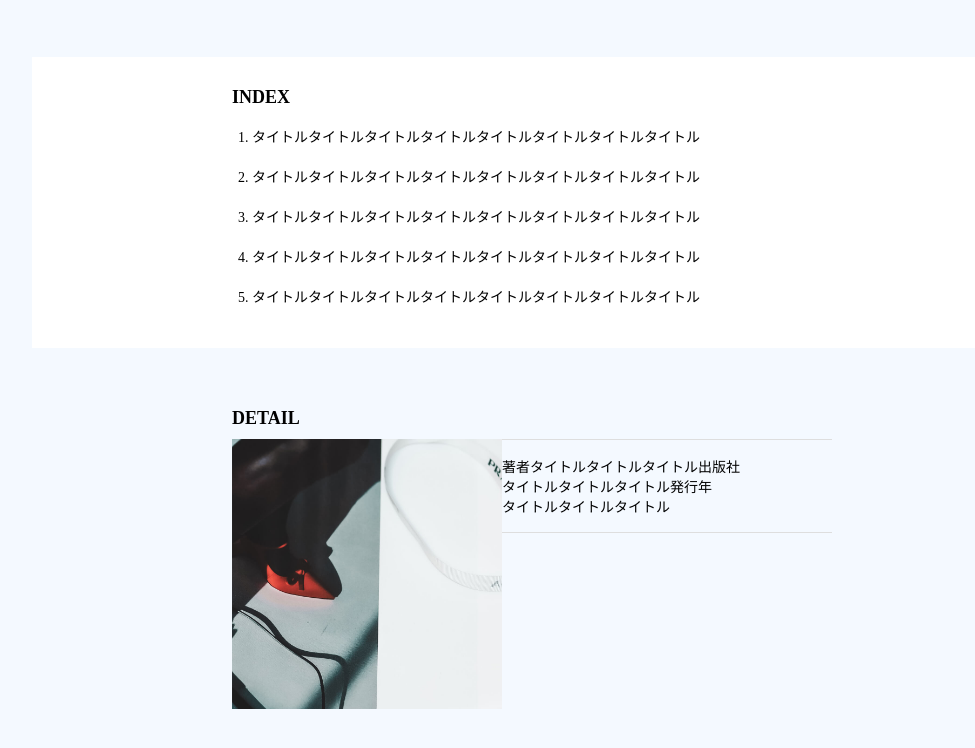
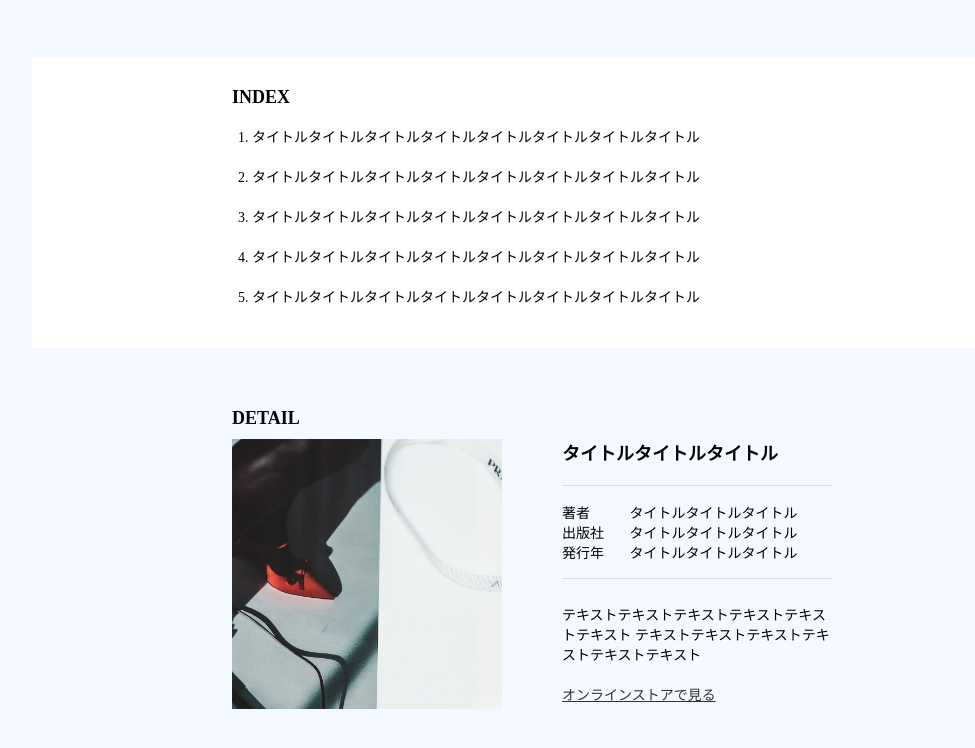
Before and after one commit to minesyouto/Photo-book, a plain HTML site: page index.html in a window 1280 px wide. Shown: the part 488-1236 px from the top of the page, without its empty margins (108-1083 px from the left). Before the commit the page ends 1197 px from the top, so only its background shows below. Drawn offline with Linux system fonts and the light colour scheme; some packages are replaced by stand-ins of ours.

Commit message:
答えペースト

```diff
--- a/css/style.css
+++ b/css/style.css
@@ -59,13 +59,24 @@ html {
 
 /* detail */
 
-#content img {
-    width: 270px;
+#detail {
+    margin-bottom: 100px;
   }
-#content {
+  #detail .content {
     display: flex;
   }
-#section-text dl {
+  #detail .content .title {
+    font-size: 1.125rem;
+    font-weight: bold;
+  }
+  #detail .content .img {
+    width: 270px;
+    margin-right: 60px;
+  }
+  #detail .content .text p {
+    margin-bottom: 20px;
+  }
+  #detail .content dl {
     display: flex;
     flex-wrap: wrap;
     padding: 16px 0;
@@ -73,3 +84,15 @@ html {
     border-top: solid 1px #dedede;
     border-bottom: solid 1px #dedede;
   }
+  #detail .content dt {
+    width: 25%;
+  }
+  #detail .content dd {
+    width: 75%;
+  }
+  #detail .content .link {
+    color: #333;
+  }
+  #detail .content .link:hover {
+    opacity: 0.8;
+  }
--- a/index.html
+++ b/index.html
@@ -42,9 +42,10 @@
                 <section id="detail">
                     <div class="inner">
                       <h2 class="section-title">DETAIL</h2>
-                        <div id="content">
-                            <img src="img/detail.jpg">
-                                <div id="section-text">
+                      <div class="content">
+                        <img class="img" src="img/detail.jpg" alt="">
+                        <div class="text">
+                          <p class="title">タイトルタイトルタイトル</p>
                           <dl>
                             <dt>著者</dt>
                             <dd>タイトルタイトルタイトル</dd>
@@ -53,10 +54,15 @@
                             <dt>発行年</dt>
                             <dd>タイトルタイトルタイトル</dd>
                           </dl>
-                                </div><!-- #section-title-->
-                        </div><!-- #content -->
-                    </div><!-- #inner -->
-                </section><!-- #detail -->
+                          <p>
+                            テキストテキストテキストテキストテキストテキスト
+                            テキストテキストテキストテキストテキストテキスト
+                          </p>
+                          <a class="link" href="#" target="_blank" rel="noopener noreferrer">オンラインストアで見る</a>
+                        </div>
+                      </div>
+                    </div>
+                  </section>
             </main>
 
             <footer>
```
Lines whose indentation alone changed are shown as unchanged.
